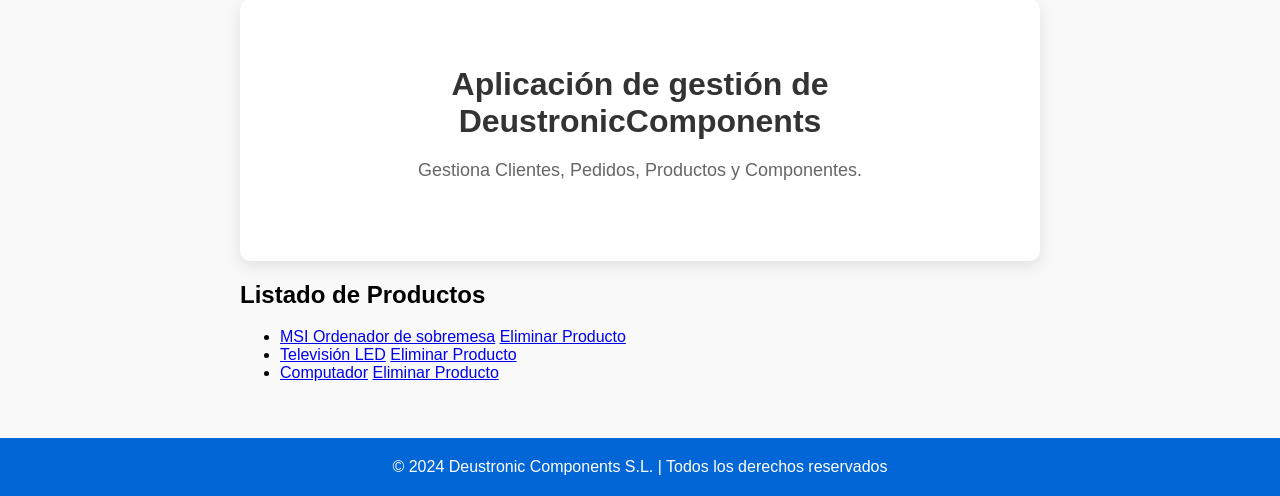
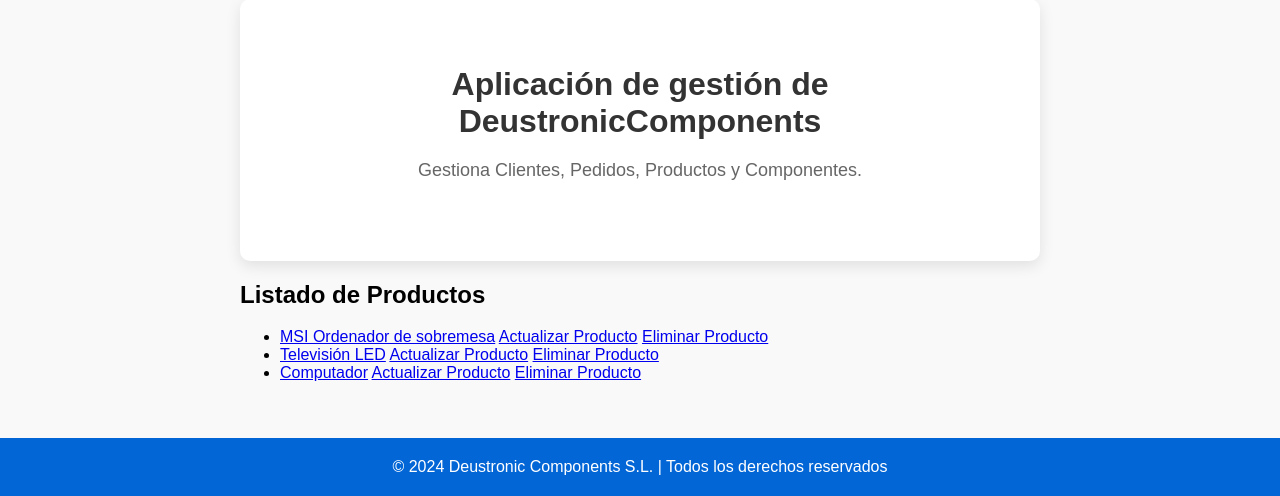
Before and after one commit to garaimg/IW-Equipo1-Proyecto-web-colaborativo, a Django app: page /appDeustronicComponents/productos/ in a window 1280 px wide. Shown: the part 313-809 px from the top of the page. Run offline with Django 5.2, Linux system fonts and the light colour scheme; data comes from the database, SQL or seed files in the repository; both versions use the stored data as it was after the commit.

Commit message:
con actualizar de productos

```diff
--- a/DeustronicComponents/appDeustronicComponents/forms.py
+++ b/DeustronicComponents/appDeustronicComponents/forms.py
@@ -7,6 +7,11 @@
         model = Producto
         fields = '__all__'
 
+
+class ProductoFormUpdate(forms.ModelForm):
+    class Meta:
+        model = Producto
+        fields = ['nombre', 'precio', 'descripcion', 'categoria']
 
 class ComponenteForm(forms.ModelForm):
     class Meta:
--- a/DeustronicComponents/appDeustronicComponents/urls.py
+++ b/DeustronicComponents/appDeustronicComponents/urls.py
@@ -17,11 +17,12 @@
 from django.urls import path
 from .views import ProductoCreateView, ProductoListView, ProductoDetailView, IndexView, ComponenteListView, \
     ComponenteDetailView, ComponenteCreateView, ClienteCreateView, ProductoDeleteView, ClienteListView, \
-    ClienteDetailView, PedidoUpdateView, PedidoDetailView, PedidoListView, PedidoCreateView
+    ClienteDetailView, PedidoUpdateView, PedidoDetailView, PedidoListView, PedidoCreateView, ProductoUpdateView
 
 urlpatterns = [
     path('', IndexView.as_view(), name='index'),
     path('producto/create/', ProductoCreateView.as_view(), name='crear_producto'),
+    path('producto/<str:pk>/update/', ProductoUpdateView.as_view(), name='producto_update'),
     path('productos/', ProductoListView.as_view(), name='lista_productos'),
     path('producto/<int:pk>/', ProductoDetailView.as_view(), name='detalle_producto'),
     path('producto/<int:pk>/delete/', ProductoDeleteView.as_view(), name='eliminar_producto'),
--- a/DeustronicComponents/appDeustronicComponents/views.py
+++ b/DeustronicComponents/appDeustronicComponents/views.py
@@ -3,7 +3,7 @@
 from django.views import View
 from django.views.generic import ListView, DetailView, CreateView, UpdateView, DeleteView
 from .models import Producto, Componente, Cliente, Pedido
-from .forms import ProductoForm, ComponenteForm, ClienteForm, PedidoForm, PedidoFormUpdate
+from .forms import ProductoForm, ComponenteForm, ClienteForm, PedidoForm, PedidoFormUpdate, ProductoFormUpdate
 
 
 # Create your views here.
@@ -49,6 +49,32 @@
         componentes = producto.componente.all()
         context['componentes'] = componentes
         return context
+
+class ProductoUpdateView(UpdateView):
+    model = Producto
+    form_class = ProductoFormUpdate
+    template_name = 'appDeustronicComponents/producto_update.html'
+    success_url = reverse_lazy('index')
+
+    def get(self, request, *args, **kwargs):
+        pk = self.kwargs.get('pk')
+        producto = get_object_or_404(Producto, pk=pk)
+        formulario = ProductoFormUpdate(instance=producto)
+        context = {
+            'formulario': formulario,
+            'producto': producto
+        }
+        return render(request, self.template_name, context)
+
+    def post(self, request, *args, **kwargs):
+        pk = self.kwargs.get('pk')
+        producto = get_object_or_404(Producto, pk=pk)
+        formulario = ProductoFormUpdate(request.POST, instance=producto)
+        if formulario.is_valid():
+            formulario.save()
+            return redirect('detalle_producto', pk=producto.pk)
+        else:
+            return render(request, self.template_name, {'formulario': formulario})
 
 
 class ComponenteCreateView(View):
--- a/DeustronicComponents/templates/appDeustronicComponents/productos_list.html
+++ b/DeustronicComponents/templates/appDeustronicComponents/productos_list.html
@@ -5,6 +5,7 @@
     <ul>
         {% for producto in productos %}
             <li><a href="{% url 'detalle_producto' producto.pk %}">{{ producto.nombre }}</a>
+                <a href="{% url 'producto_update' pk=producto.pk %}">Actualizar Producto</a>
                 <a href="{% url 'eliminar_producto' pk=producto.pk %}">Eliminar Producto</a></li>
         {% empty %}
             <li>No hay productos disponibles</li>
```
Also changed, not shown: DeustronicComponents/templates/appDeustronicComponents/producto_update.html (added, +10 -0 lines), DeustronicComponents/db.sqlite3.
